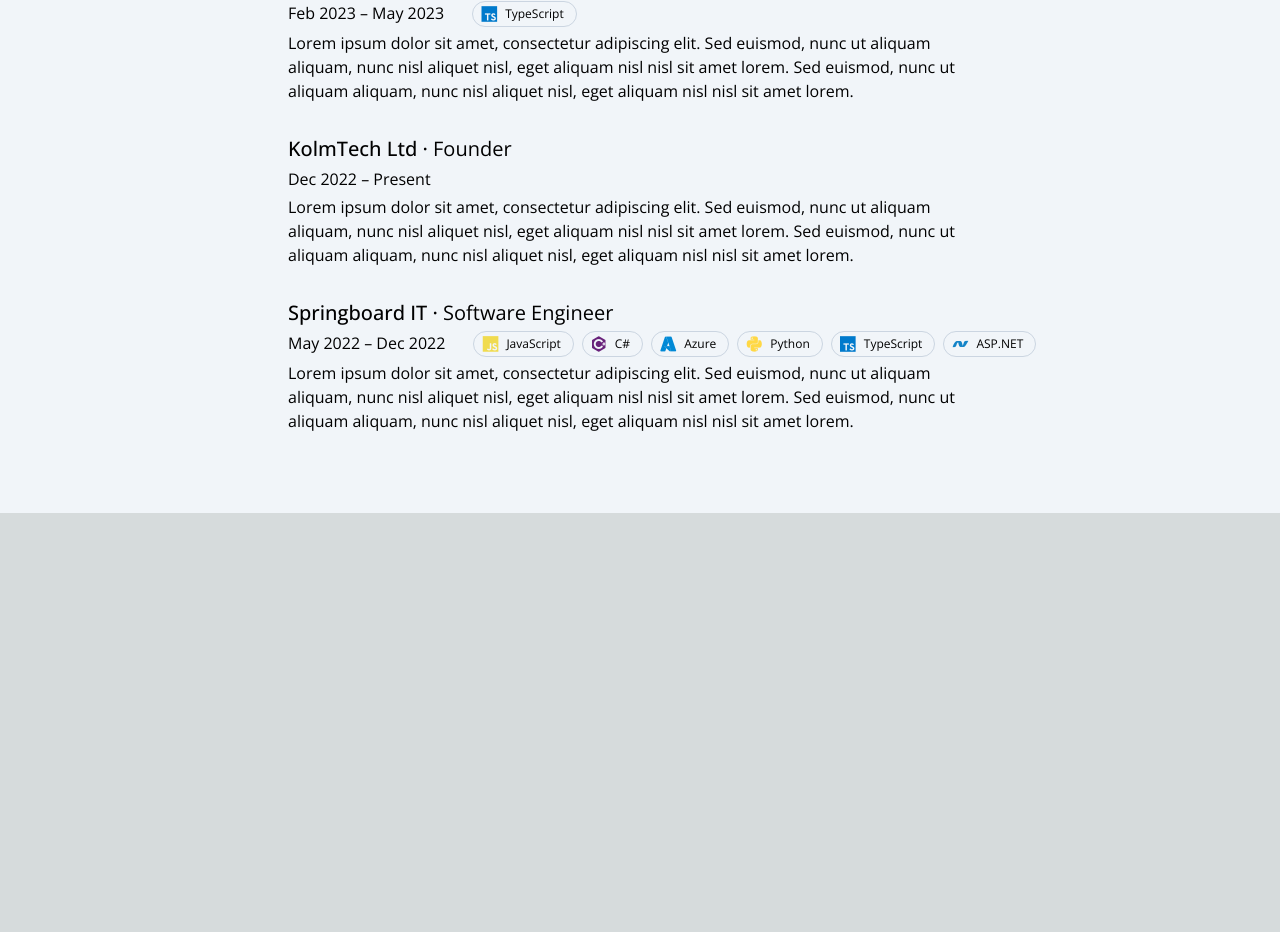
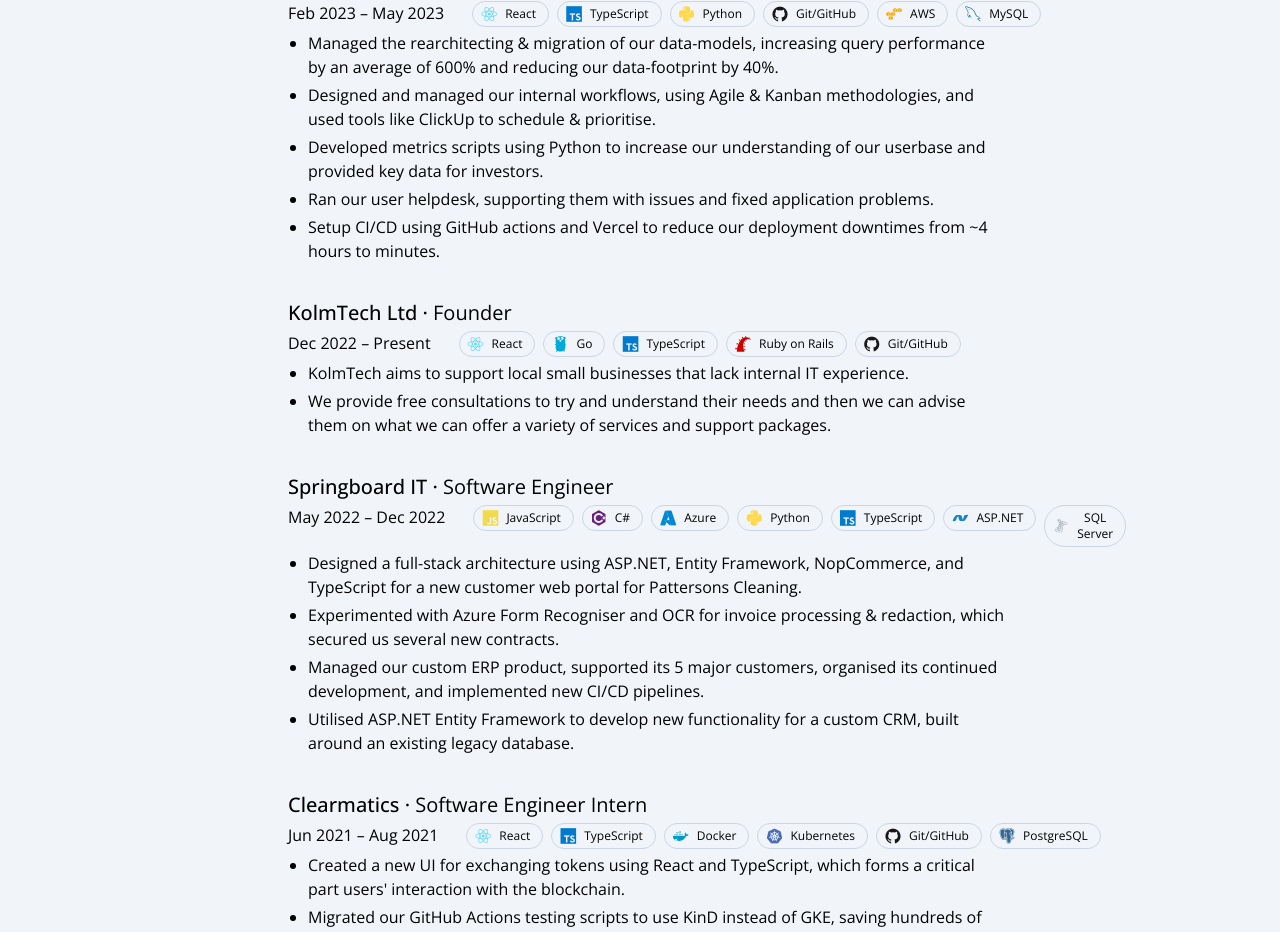
Before and after one commit to mfren/personal-website, a Next.js app: page / in a window 1280 px wide. Shown: the part 1356-2288 px from the top of the page. Before the commit the page ends 1869 px from the top, so only its background shows below. Built offline with nearby package versions, Linux system fonts and the light colour scheme.

Commit message:
Added content

```diff
--- a/src/components/Home/Experience/Experience.tsx
+++ b/src/components/Home/Experience/Experience.tsx
@@ -45,7 +45,13 @@ function ExperienceSection(props: { experience: Experience }) {
                     <SkillChip skill={skill} key={index} />
                 ))}
             </div>
-            <p className="dark:text-slate-300">{props.experience.description}</p>
+            <ul className="list-disc list-outside ml-5 gap-5">
+                {props.experience.descItems?.map((desc, index) => (
+                    <li key={index} className="mb-1">
+                        <p className="font-light">{desc}</p>
+                    </li>
+                ))}
+            </ul>
         </div>
     )
 }
--- a/src/content/experience.ts
+++ /dev/null
@@ -1,49 +0,0 @@
-import { AspDotNet, Azure, CSharp, JavaScript, Python, Skill, TypeScript } from "./skills";
-
-export type Experience = {
-    organization: string;
-    position: string;
-    start: Date;
-    end: Date | null;
-    description: string;
-    type: ExperienceType;
-    skills: Skill[];
-}
-
-export enum ExperienceType {
-    Work, Education
-}
-
-export const SpringboardIT: Experience = {
-    organization: "Springboard IT",
-    position: "Software Engineer",
-    start: new Date("2022-05-01"),
-    end: new Date("2022-12-01"),
-    description: "Lorem ipsum dolor sit amet, consectetur adipiscing elit. Sed euismod, nunc ut aliquam aliquam, nunc nisl aliquet nisl, eget aliquam nisl nisl sit amet lorem. Sed euismod, nunc ut aliquam aliquam, nunc nisl aliquet nisl, eget aliquam nisl nisl sit amet lorem.",
-    type: ExperienceType.Work,
-    skills: [JavaScript, CSharp, Azure, Python, TypeScript, AspDotNet]
-}
-
-export const KolmTech: Experience = {
-    organization: "KolmTech Ltd",
-    position: "Founder",
-    start: new Date("2022-12-01"),
-    end: null,
-    description: "Lorem ipsum dolor sit amet, consectetur adipiscing elit. Sed euismod, nunc ut aliquam aliquam, nunc nisl aliquet nisl, eget aliquam nisl nisl sit amet lorem. Sed euismod, nunc ut aliquam aliquam, nunc nisl aliquet nisl, eget aliquam nisl nisl sit amet lorem.",
-    type: ExperienceType.Work,
-    skills: []
-}
-
-export const MyMarkingMachine: Experience = {
-    organization: "MyMarkingMachine",
-    position: "Technical Lead",
-    start: new Date("2023-02-01"),
-    end: new Date("2023-05-01"),
-    description: "Lorem ipsum dolor sit amet, consectetur adipiscing elit. Sed euismod, nunc ut aliquam aliquam, nunc nisl aliquet nisl, eget aliquam nisl nisl sit amet lorem. Sed euismod, nunc ut aliquam aliquam, nunc nisl aliquet nisl, eget aliquam nisl nisl sit amet lorem.",
-    type: ExperienceType.Work,
-    skills: [TypeScript]
-}
-
-export const EXPERIENCE: Experience[] = [
-    SpringboardIT, KolmTech, MyMarkingMachine
-];
--- /dev/null
+++ b/src/content/experience.tsx
@@ -0,0 +1,92 @@
+import { AWS, AspDotNet, Azure, CSharp, Docker, GitHub, GoLang, JavaScript, Kubernetes, MySQL, PostgreSQL, Python, React, RubyOnRails, Skill, SqlServer, TypeScript } from "./skills";
+
+export type Experience = {
+    organization: string;
+    position: string;
+    start: Date;
+    end: Date | null;
+    description?: string;
+    descItems?: string[];
+    type: ExperienceType;
+    skills: Skill[];
+}
+
+export enum ExperienceType {
+    Work, Education
+}
+
+export const SpringboardIT: Experience = {
+    organization: "Springboard IT",
+    position: "Software Engineer",
+    start: new Date("2022-05-01"),
+    end: new Date("2022-12-01"),
+    descItems: [
+        "Designed a full-stack architecture using ASP.NET, Entity Framework, NopCommerce, and TypeScript for a new customer web portal for Pattersons Cleaning.",
+        "Experimented with Azure Form Recogniser and OCR for invoice processing & redaction, which secured us several new contracts.",
+        "Managed our custom ERP product, supported its 5 major customers, organised its continued development, and implemented new CI/CD pipelines.",
+        "Utilised ASP.NET Entity Framework to develop new functionality for a custom CRM, built around an existing legacy database.",
+    ],
+    type: ExperienceType.Work,
+    skills: [JavaScript, CSharp, Azure, Python, TypeScript, AspDotNet, SqlServer]
+}
+
+export const KolmTech: Experience = {
+    organization: "KolmTech Ltd",
+    position: "Founder",
+    start: new Date("2022-12-01"),
+    end: null,
+    descItems: [
+        "KolmTech aims to support local small businesses that lack internal IT experience.",
+        "We provide free consultations to try and understand their needs and then we can advise them on what we can offer a variety of services and support packages.",
+    ],
+    type: ExperienceType.Work,
+    skills: [React, GoLang, TypeScript, RubyOnRails, GitHub]
+}
+
+export const MyMarkingMachine: Experience = {
+    organization: "MyMarkingMachine",
+    position: "Technical Lead",
+    start: new Date("2023-02-01"),
+    end: new Date("2023-05-01"),
+    descItems: [
+        "Managed the rearchitecting & migration of our data-models, increasing query performance by an average of 600% and reducing our data-footprint by 40%.",
+        "Designed and managed our internal workflows, using Agile & Kanban methodologies, and used tools like ClickUp to schedule & prioritise.",
+        "Developed metrics scripts using Python to increase our understanding of our userbase and provided key data for investors.",
+        "Ran our user helpdesk, supporting them with issues and fixed application problems.",
+        "Setup CI/CD using GitHub actions and Vercel to reduce our deployment downtimes from ~4 hours to minutes.",
+    ],
+    type: ExperienceType.Work,
+    skills: [React, TypeScript, Python, GitHub, AWS, MySQL]
+}
+
+export const Clearmatics: Experience = {
+    organization: "Clearmatics",
+    position: "Software Engineer Intern",
+    start: new Date("2021-06-01"),
+    end: new Date("2021-08-01"),
+    descItems: [
+        "Created a new UI for exchanging tokens using React and TypeScript, which forms a critical part users' interaction with the blockchain.",
+        "Migrated our GitHub Actions testing scripts to use KinD instead of GKE, saving hundreds of pounds per month in hosting fees.",
+        "Developed new Docker containers for performing Proof-of-Work on the blockchain, which were ~30% faster than our existing ones.",
+        "Managed our local testing blockchain, using Helm charts and Kubernetes to improve deployment speeds.",
+    ],
+    type: ExperienceType.Work,
+    skills: [React, TypeScript, Docker, Kubernetes, GitHub, PostgreSQL]
+}
+
+export const MyMarkingMachineIntern: Experience = {
+    organization: "MyMarkingMachine",
+    position: "Software Engineer Intern",
+    start: new Date("2021-02-01"),
+    end: new Date("2021-07-01"),
+    descItems: [
+        "Redesigned the whole frontend using React, Typescript, and MUI, creating a sleek and modern interface, contributing to a ~500% rise in users over just 2 months.",
+        "Built a new CI/CD pipeline using GitHub Actions, Shell scripts, and Google Cloud, reducing our testing & deployment times from ~4 hours to just minutes.",
+    ],
+    type: ExperienceType.Work,
+    skills: [React, TypeScript, GitHub]
+}
+
+export const EXPERIENCE: Experience[] = [
+    SpringboardIT, KolmTech, MyMarkingMachine, Clearmatics, MyMarkingMachineIntern
+];
--- a/src/content/skills.ts
+++ b/src/content/skills.ts
@@ -57,7 +57,7 @@ export const React: Skill = {
     description: "Lorem ipsum dolor sit amet, consectetur adipiscing elit. Sed euismod, nunc ut aliquam aliquam, nunc nisl aliquet nisl, eget aliquam nisl nisl sit amet lorem. Sed euismod, nunc ut aliquam aliquam, nunc nisl aliquet nisl, eget aliquam nisl nisl sit amet lorem."
 }
 
-export const Go: Skill = {
+export const GoLang: Skill = {
     name: "Go",
     logoFont: "devicon-go-plain",
     type: SkillType.Language,
@@ -135,6 +135,6 @@ export const GitHub: Skill = {
 }
 
 export const SKILLS: Skill[] = [
-    JavaScript, TypeScript, Python, Java, CSharp, React, Go, RubyOnRails, AspDotNet, Azure, AWS,
+    JavaScript, TypeScript, Python, Java, CSharp, React, GoLang, RubyOnRails, AspDotNet, Azure, AWS,
     MySQL, PostgreSQL, SqlServer, Docker, Kubernetes, GitHub
 ];
```
